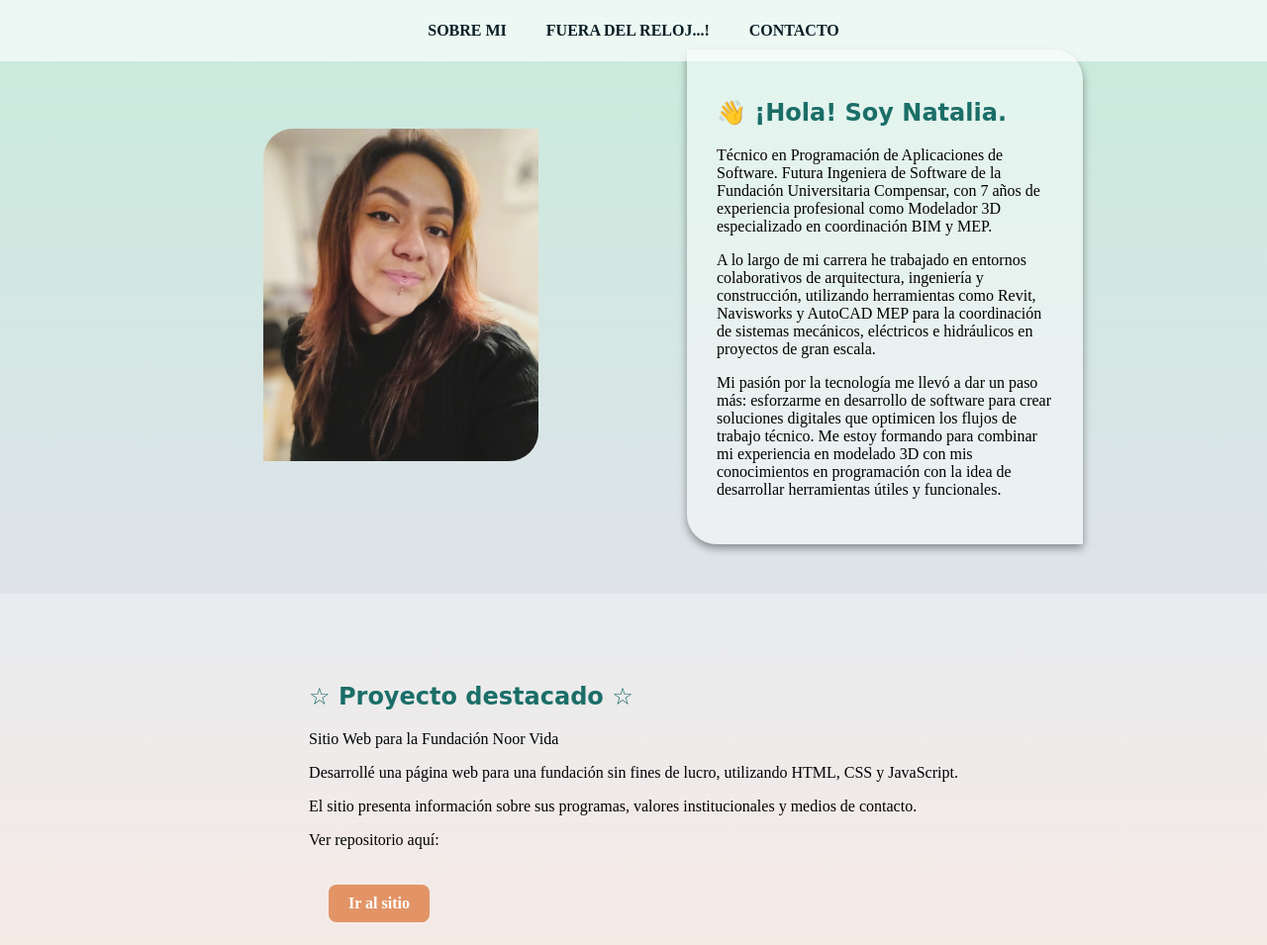
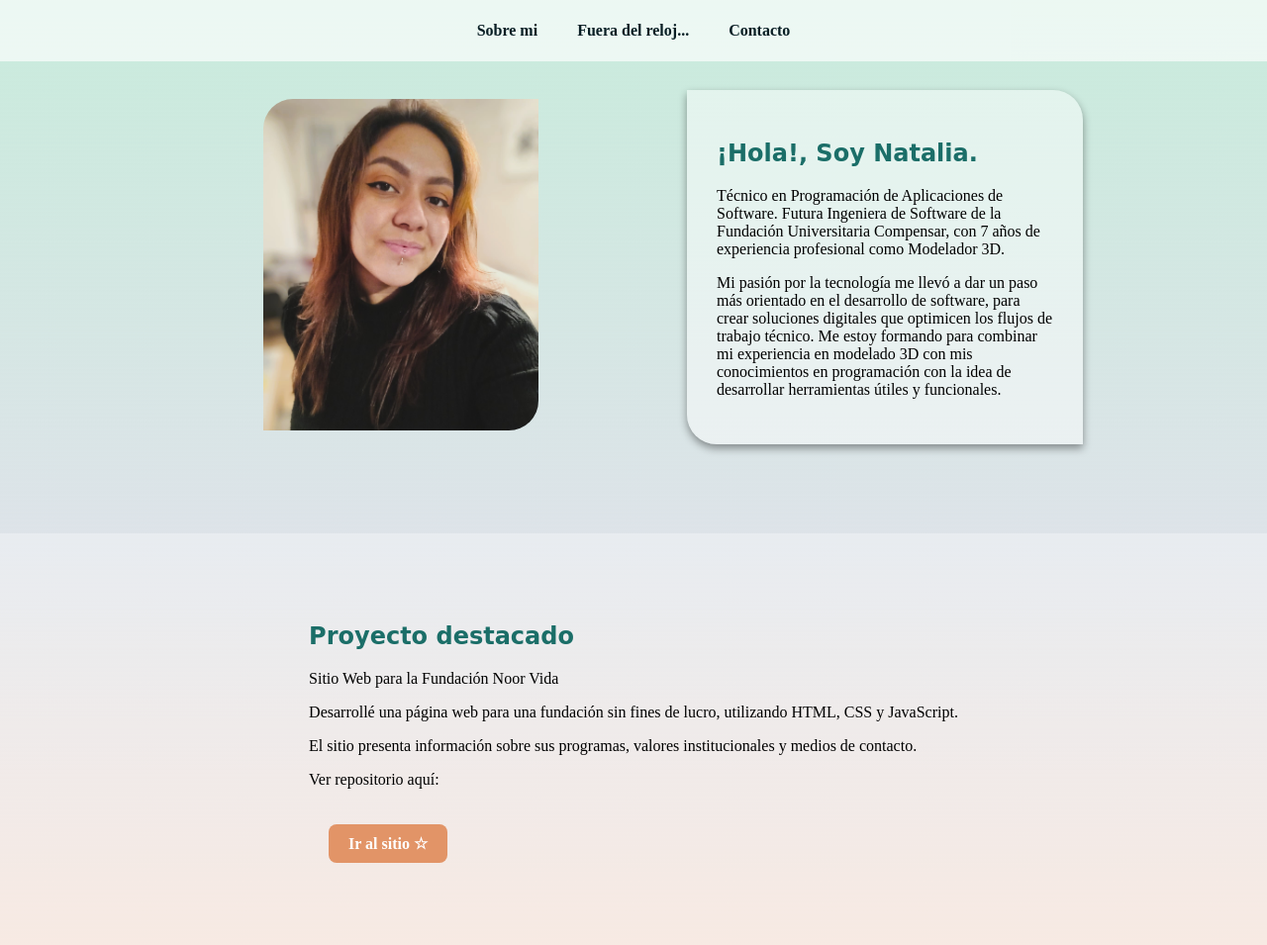
Before and after one commit to navior-95/PruebaUCompensar, a plain HTML site: page index.html in a window 1280 px wide. Shown: the top 955 px of the page at 99% size. Drawn offline with Linux system fonts and the light colour scheme; a web font is replaced by a local one.

Commit message:
index.html

```diff
--- a/index.html
+++ b/index.html
@@ -7,14 +7,16 @@
     <title>NataliaVillamilOrtiz</title>
     <link rel="stylesheet" href="https://cdnjs.cloudflare.com/ajax/libs/font-awesome/6.4.0/css/all.min.css">
     <link rel="stylesheet" href="estilos.css">
+    <link href="https://fonts.googleapis.com/css2?family=Edu+NSW+ACT+Hand+Precursive&display=swap" rel="stylesheet">
+
 </head>
 
 <body>
     <header>
         <nav>
-            <a href="#">SOBRE MI</a>
-            <a href="hobbie.html">FUERA DEL RELOJ...!</a>
-            <a href="#contacto">CONTACTO</a>
+            <a href="#">Sobre mi</a>
+            <a href="hobbie.html">Fuera del reloj...</a>
+            <a href="#contacto">Contacto</a>
         </nav>
 
     </header>
@@ -25,32 +27,26 @@
         </div>
 
         <div class="columna derecha">
-            <h1> 👋 ¡Hola! Soy Natalia.</h1>
+            <h1> ¡Hola!, Soy Natalia.</h1>
             <p>Técnico en Programación de Aplicaciones de Software.
                 Futura Ingeniera de Software
                 de la Fundación Universitaria Compensar, con 7 años de
-                experiencia profesional como Modelador 3D especializado en
-                coordinación BIM y MEP. </p>
-            <p>A lo largo de mi carrera he trabajado
-                en entornos colaborativos de arquitectura, ingeniería y
-                construcción, utilizando herramientas como Revit,
-                Navisworks y AutoCAD MEP para la coordinación de sistemas
-                mecánicos, eléctricos e hidráulicos en proyectos de
-                gran escala.</p>
+                experiencia profesional como Modelador 3D. </p>
 
-            <p> Mi pasión por la tecnología me llevó a dar un paso más:
-                esforzarme en desarrollo de software para crear soluciones
-                digitales que optimicen los flujos de trabajo técnico.
-                Me estoy formando para combinar mi experiencia en modelado
-                3D con mis conocimientos en programación con la idea de
-                desarrollar herramientas útiles y funcionales. </p>
+            <p> Mi pasión por la tecnología me llevó a dar un paso más
+                orientado en el desarrollo de software, para crear
+                soluciones digitales que optimicen los flujos de trabajo
+                técnico. Me estoy formando para combinar mi experiencia
+                en modelado 3D con mis conocimientos en programación
+                con la idea de desarrollar herramientas útiles y
+                funcionales. </p>
         </div>
 
     </section>
 
     <section class="practica">
         <div class="pr-izq">
-            <h1>&#9734 Proyecto destacado &#9734</h1>
+            <h1>Proyecto destacado </h1>
             <p>Sitio Web para la Fundación Noor Vida</p>
             <p>Desarrollé una página web para una
                 fundación sin fines de lucro, utilizando HTML,
@@ -60,13 +56,13 @@
                 medios de contacto.
             </p>
             <p>Ver repositorio aquí:</p>
-            <a href="https://navior-95.github.io/NoorVida/" class="boton">Ir al sitio</a>
+            <a href="https://navior-95.github.io/NoorVida/" class="boton">Ir al sitio &#9734</a>
             </a>
 
         </div>
     </section>
 
-   <footer id="contacto" class="footer">
+    <footer id="contacto" class="footer">
 
         <p>&copy; 2025. Natalia Villamil Ortiz. Colombia</p>
         <div class="iconos">
```
